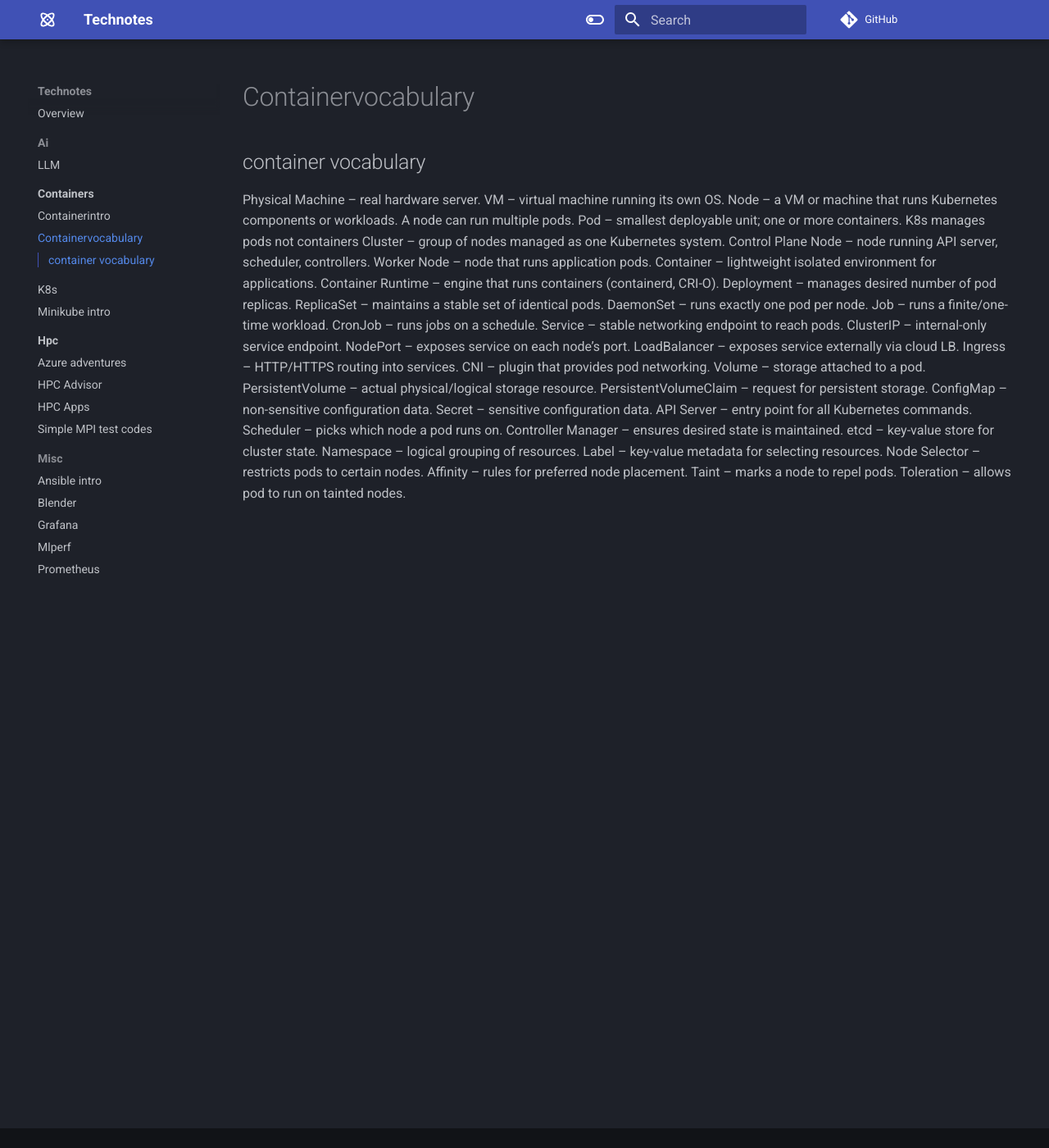
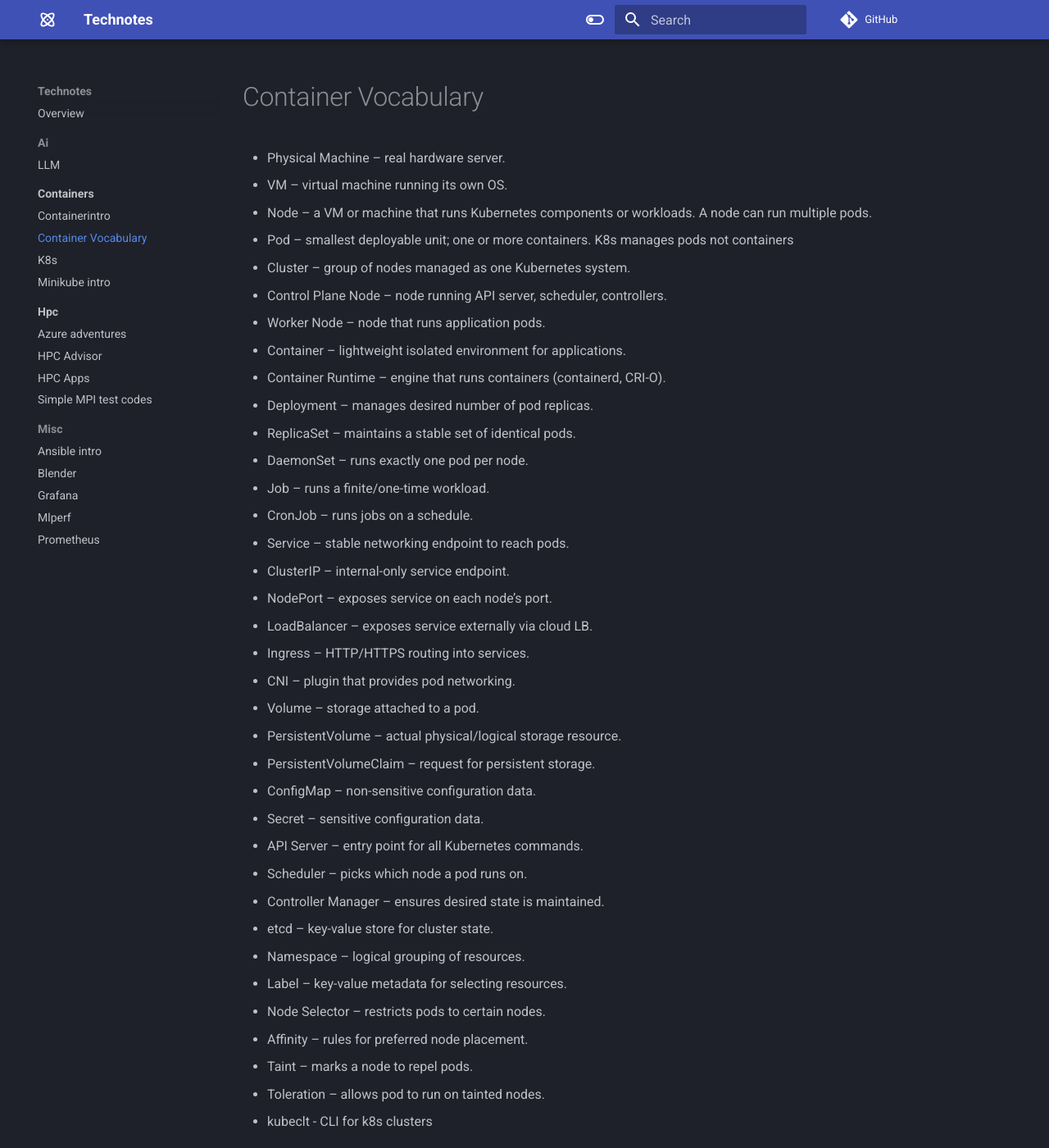
Before and after one commit to marconetto/technotes, an MkDocs documentation site: the page built from docs/containers/containervocabulary.md, in a window 1280 px wide and 1400 px high. Shown: the whole window at 82% size. Built offline with MkDocs 1.6.1 and Material for MkDocs 9.7.7, drawn with Linux system fonts in a browser that asks for light colours; comment, search, counter and statistics services are not loaded.

Commit message:
update container vocabulary

```diff
--- a/docs/containers/containervocabulary.md
+++ b/docs/containers/containervocabulary.md
@@ -1,39 +1,45 @@
-## container vocabulary
+# Container Vocabulary
 
-Physical Machine – real hardware server.
-VM – virtual machine running its own OS.
-Node – a VM or machine that runs Kubernetes components or workloads. A node can
+
+- Physical Machine – real hardware server.
+- VM – virtual machine running its own OS.
+- Node – a VM or machine that runs Kubernetes components or workloads. A node can
 run multiple pods.
-Pod – smallest deployable unit; one or more containers. K8s manages pods not
+- Pod – smallest deployable unit; one or more containers. K8s manages pods not
 containers
-Cluster – group of nodes managed as one Kubernetes system.
-Control Plane Node – node running API server, scheduler, controllers.
-Worker Node – node that runs application pods.
-Container – lightweight isolated environment for applications.
-Container Runtime – engine that runs containers (containerd, CRI-O).
-Deployment – manages desired number of pod replicas.
-ReplicaSet – maintains a stable set of identical pods.
-DaemonSet – runs exactly one pod per node.
-Job – runs a finite/one-time workload.
-CronJob – runs jobs on a schedule.
-Service – stable networking endpoint to reach pods.
-ClusterIP – internal-only service endpoint.
-NodePort – exposes service on each node’s port.
-LoadBalancer – exposes service externally via cloud LB.
-Ingress – HTTP/HTTPS routing into services.
-CNI – plugin that provides pod networking.
-Volume – storage attached to a pod.
-PersistentVolume – actual physical/logical storage resource.
-PersistentVolumeClaim – request for persistent storage.
-ConfigMap – non-sensitive configuration data.
-Secret – sensitive configuration data.
-API Server – entry point for all Kubernetes commands.
-Scheduler – picks which node a pod runs on.
-Controller Manager – ensures desired state is maintained.
-etcd – key-value store for cluster state.
-Namespace – logical grouping of resources.
-Label – key-value metadata for selecting resources.
-Node Selector – restricts pods to certain nodes.
-Affinity – rules for preferred node placement.
-Taint – marks a node to repel pods.
-Toleration – allows pod to run on tainted nodes.
+- Cluster – group of nodes managed as one Kubernetes system.
+- Control Plane Node – node running API server, scheduler, controllers.
+- Worker Node – node that runs application pods.
+- Container – lightweight isolated environment for applications.
+- Container Runtime – engine that runs containers (containerd, CRI-O).
+- Deployment – manages desired number of pod replicas.
+- ReplicaSet – maintains a stable set of identical pods.
+- DaemonSet – runs exactly one pod per node.
+- Job – runs a finite/one-time workload.
+- CronJob – runs jobs on a schedule.
+- Service – stable networking endpoint to reach pods.
+- ClusterIP – internal-only service endpoint.
+- NodePort – exposes service on each node’s port.
+- LoadBalancer – exposes service externally via cloud LB.
+- Ingress – HTTP/HTTPS routing into services.
+- CNI – plugin that provides pod networking.
+- Volume – storage attached to a pod.
+- PersistentVolume – actual physical/logical storage resource.
+- PersistentVolumeClaim – request for persistent storage.
+- ConfigMap – non-sensitive configuration data.
+- Secret – sensitive configuration data.
+- API Server – entry point for all Kubernetes commands.
+- Scheduler – picks which node a pod runs on.
+- Controller Manager – ensures desired state is maintained.
+- etcd – key-value store for cluster state.
+- Namespace – logical grouping of resources.
+- Label – key-value metadata for selecting resources.
+- Node Selector – restricts pods to certain nodes.
+- Affinity – rules for preferred node placement.
+- Taint – marks a node to repel pods.
+- Toleration – allows pod to run on tainted nodes.
+- kubeclt - CLI for k8s clusters
+
+
+
+---------------------
```
